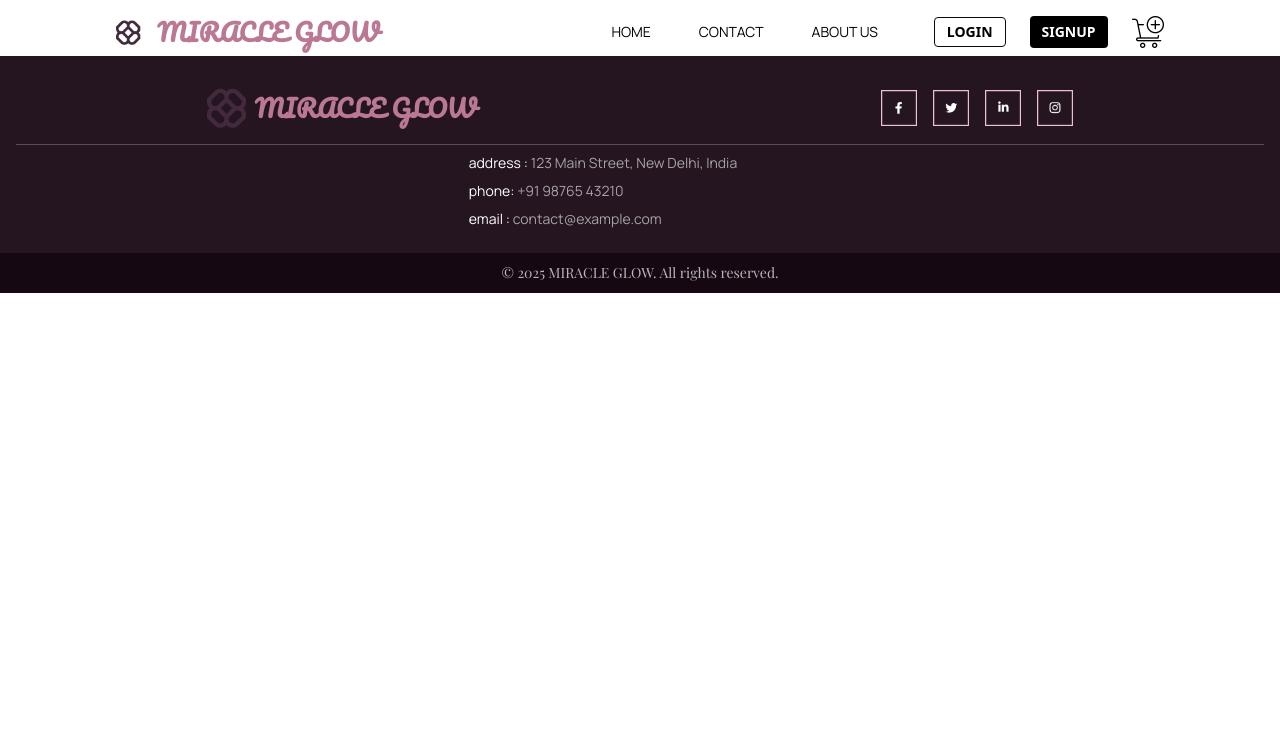
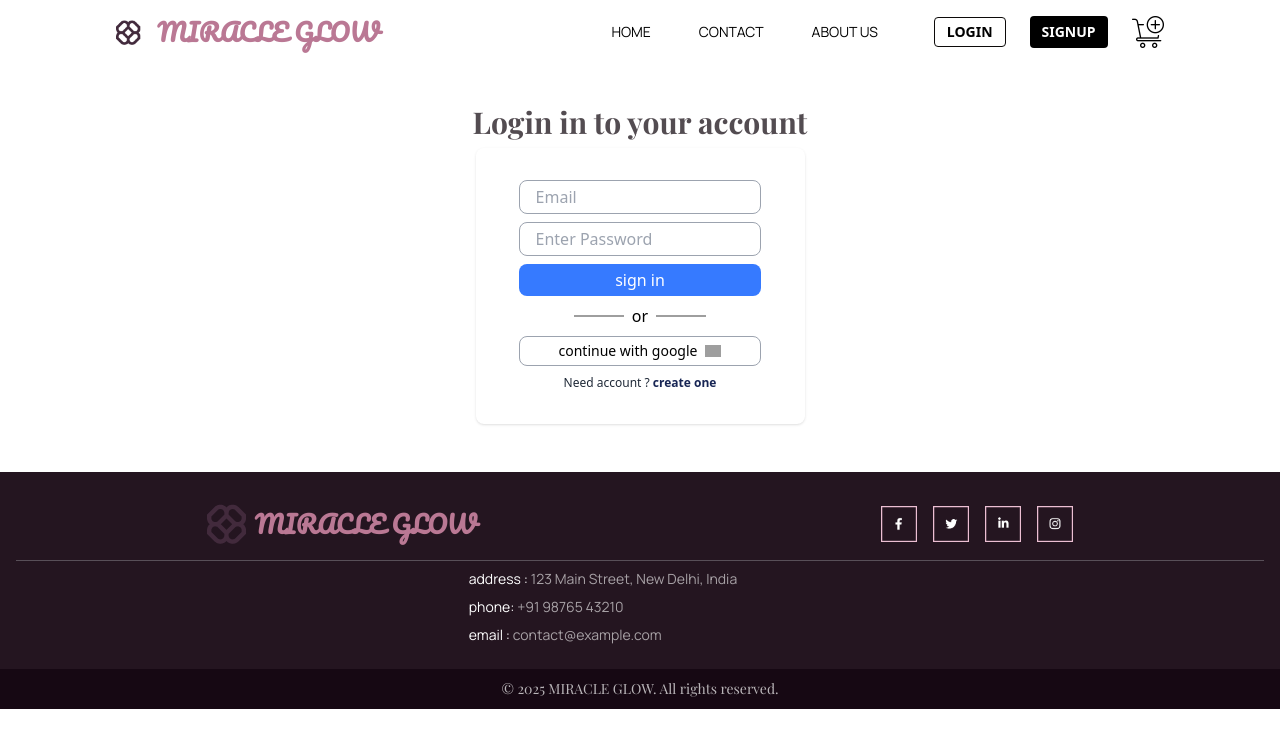
Before and after one commit to vivek0101012/Miracleglow, a React (Vite) app: page /signin in a window 1280 px wide. Shown: the top 748 px of the page. Built offline with nearby package versions, Linux system fonts and the light colour scheme; grey boxes are pictures that could not be loaded.

Commit message:
login pages added

```diff
--- a/src/App.jsx
+++ b/src/App.jsx
@@ -8,6 +8,8 @@ import Footer from "./components/footer"
 import { Cartprovider } from "./context/Cartcontext"
 import Cartpage from "./components/cart"
 import Aboutus from "./components/aboutus"
+import { Signin } from "./components/login"
+import { Signup } from "./components/signin"
 function App(){
 
 
@@ -32,6 +34,9 @@ function App(){
     />
     <Route path="/cart" element={<Cartpage />} />
     <Route path="/aboutus" element={<Aboutus />} />
+    <Route path="/signup" element={<Signup />} />
+
+    <Route path="/signin" element={<Signin />} />
   </Routes>
 <Footer></Footer>
 
--- a/src/components/cart.jsx
+++ b/src/components/cart.jsx
@@ -87,14 +87,23 @@ onClick={()=>{decreasecount(e)}}
 <div className=" w-full flex justify-center items-center">
 
 <div className="flex flex-col  md:flex-row  items-center w-full justify-between max-w-3xl bg-white/30 backdrop-blur-lg shadow-lg rounded-xl p-6 border border-white/40">
-  {/* Left: Summary Details */}
+
   <div className="w-full md:w-2/3 space-y-4 text-gray-800">
     <h2 className="text-2xl font-semibold text-gray-900 border-b pb-2">Cart Summary</h2>
+<div className="flex flex-col">
 
-    <div className="flex justify-between text-lg">
-      <span>Total Items:</span>
-      <span className="font-medium">{cart.length}</span>
+
+{
+  cart.map((e,index)=>(
+    <div key={index} className="flex justify-between text-lg">
+      <span>{e.title} x{e.count}</span>
+      <span className="font-medium font-manrope ">{e.price*e.count}</span>
     </div>
+  ))
+}
+
+    </div>
+
 
     <div className="border-t pt-2 flex justify-between text-xl font-bold">
       <span>Total:</span>
@@ -102,7 +111,6 @@ onClick={()=>{decreasecount(e)}}
     </div>
   </div>
 
-  {/* Right: Checkout Button */}
   <div className="mt-4 md:mt-0">
     <button
       className="px-6 py-3 bg-[#BA7894] text-white font-semibold rounded-lg shadow-md hover:bg-[#a66d85] transition-all
--- /dev/null
+++ b/src/components/login.jsx
@@ -0,0 +1,50 @@
+/* eslint-disable react/prop-types */
+
+import { Link } from "react-router-dom";
+
+
+
+export function Signin(){
+    return  <div className=" flex w-full flex-col p-10 items-center justify-center">
+
+        <h1 className="mt-2 text-center text-3xl font-bold text-[#534c51] font-playfair">Login in to your  account</h1>
+           <div className="shadow mt-2 text-gray- flex rounded-lg  flex-col items-center justify-center  space-y-2 p-8">
+
+
+
+    <Input content={"Email "}></Input>
+    <Input content={"Enter Password"}></Input>
+    <button className="p-1 w-11/12  bg-[#367AFF] active:scale-95 text-white rounded-lg">{"sign in"}</button>
+    <div className="flex flex-row space-x-2 items-center justify-center">
+    <img src="src/images/line.png" className="h-[2px] w-[50px]" alt="" />
+    <h1 className="flex self-center ">{"or"}</h1>
+    <img src="src/images/line.png" alt="" className="h-[2px] w-[50px] " />
+
+    </div>
+
+
+    <div className="flex p-1  space-x-2 flex-row font-normal text-center cursor-pointer text-sm w-11/12 border-[1px] rounded-lg border-gray-400 active:scale-90 justify-center items-center "> <span>{"continue with google "}
+    </span>
+        <img src="https://i.ibb.co/Y7t2FP9B/google.png" alt="google" className=" flex self-center " width={16} alt="" />
+    </div>
+
+    <div className="w-11/12 text-center  text-gray-800 text-[12px]"> {"Need account ? "}
+    <Link to={"/signup"}>
+    <span className="text-blue-950 cursor-pointer font-semibold ">create one</span>
+    </Link>
+
+    </div>
+    </div></div>
+
+
+
+
+
+
+
+    }
+
+    function Input({content}){
+        return <input className="border-gray-400 border-[1px] rounded-lg p-1 w-11/12  px-4 " placeholder={content}/>
+
+    }
--- a/src/components/navbar.jsx
+++ b/src/components/navbar.jsx
@@ -29,8 +29,10 @@ const [isopen,setopen]=useState(false);
     </div>
 
 
-    <div className=" flex  items-center space-x-6 text-sm "> <button className=" border rounded active:scale-90 border-stone-950  font-bold  px-3 py-1  "> LOGIN </button>
-    <button className="text-white active:scale-90 font-bold text-center bg-black px-3 py-1.5 rounded  ">SIGNUP</button>
+    <div className=" flex  items-center space-x-6 text-sm ">
+
+<Link to={"/signin"}><button className=" border rounded active:scale-90 border-stone-950  font-bold  px-3 py-1  "> LOGIN </button></Link>
+<Link to={"/signup"}> <button className="text-white active:scale-90 font-bold text-center bg-black px-3 py-1.5 rounded  ">SIGNUP</button></Link>
    <Link to={"/cart"}> <img src="/images/addtocart.png" className="object-contain active:scale-90 " width={32}></img></Link>
      </div>
 
--- a/src/components/services.jsx
+++ b/src/components/services.jsx
@@ -1,3 +1,5 @@
+/* eslint-disable react/prop-types */
+/* eslint-disable no-unused-vars */
 import { useContext } from "react";
 import { Cartcontext } from "../context/Cartcontext";
 export default function Services (){
@@ -77,40 +79,15 @@ return <div className="py-16 font-playfair">
 <div className=" flex flex-row overflow-auto gap-8  px-6 py-4 scrollbar-hide ">
 {
     services.map((e,index)=>(
-        <div className="  rounded-md  flex flex-col shadow-lg py-2  space-y-2   " key={index}>
 
 
-     <img src={e.image} className="h-40 w-full rounded-t-xl" alt="" />
 
-
-     <div className="flex flex-col  px-4 py-2 space-y-2">
-     <h1 className="font-bold text-nowrap"> {e.title}</h1>
-     <h3>{e.detail}</h3>
-     <h2 className="font-bold font-serif">₹{e.price}</h2>
-
-<div className="flex  justify-center w-full px-4 py-6 space-x-3">
-<button className="rounded-md text-nowrap px-4 py-2 text-white font-semibold
-        bg-[#BA7894] text-center shadow-md hover:bg-[#a66d85] transition-all
-        duration-300 ease-in-out transform hover:scale-105">
-  BOOK NOW
-</button>
-
-        <img src="/images/addtocart.png "
-   onClick={()=>{ console.log(cart);
-
-
-    addtocart(e) }}
-        className="object-contain  active:scale-90" width={36}></img>
-     </div>
+<Card services={e} key={index} ></Card>
 
 
 
 
 
-    </div>
-
-
-        </div>
     ))
 }
 
@@ -124,36 +101,7 @@ return <div className="py-16 font-playfair">
 <div className="  flex flex-row  md:justify-center overflow-auto gap-8  px-6 py-4 scrollbar-hide ">
 {
     Bestseller.map((e,index)=>(
-        <div className="  rounded-md flex flex-col shadow-lg py-2  space-y-2   " key={index}>
-
-
-     <img src={e.image} className="h-40 w-full rounded-t-xl" alt="" />
-
-
-     <div className="flex flex-col  px-4 py-2 space-y-2">
-     <h1 className="font-bold text-nowrap"> {e.title}</h1>
-     <h3>{e.detail}</h3>
-     <h2 className="font-bold font-serif">₹{e.price}</h2>
-
-<div className="flex  justify-center w-full px-4 py-6 space-x-3">
-<button className="rounded-md text-nowrap px-4 py-2 text-white font-semibold
-        bg-[#BA7894] text-center shadow-md hover:bg-[#a66d85] transition-all
-        duration-300 ease-in-out transform hover:scale-105">
-  BOOK NOW
-</button>
-
-        <img src="/images/addtocart.png "     onClick={()=>{ console.log(cart);addtocart(e) }}
- className="object-contain  active:scale-90" width={36}></img>
-     </div>
-
-
-
-
-
-    </div>
-
-
-        </div>
+      <Card services={e} key={index} ></Card>
     ))
 }
 
@@ -166,3 +114,49 @@ return <div className="py-16 font-playfair">
 
 
 }
+
+
+
+export function Card({services}){
+  const { cart, addtocart } = useContext(Cartcontext);
+  const { image, title, detail, price } = services;
+ return <div className="  rounded-md h-[360px] min-w-[240px] flex flex-col shadow-lg py-2  space-y-2   " >
+
+
+     <img src={image} className="h-40 w-full rounded-t-xl" alt="" />
+
+
+     <div className="flex flex-col  px-4 py-2 flex-grow ">
+     <h1 className="font-bold text-lg truncate"> {title}</h1>
+     <h1 className=" text-sm truncate"> {detail}</h1>
+
+     <div className="flex justify-start   items-center w-full   space-x-4 mt-4">
+
+     <h1 className="font-bold text-lg truncate">Price</h1> <h1 className="font-bold text-lg font-serif text-center truncate text-[#a66d85]"> ₹{price}</h1>
+
+     </div>
+
+
+     <div className="flex   items-center w-full px-0   space-x-4 mt-4">
+<button className="rounded-md text-nowrap px-4 py-2 text-white font-semibold
+        bg-[#BA7894] text-center shadow-md hover:bg-[#a66d85] transition-all
+        duration-300 ease-in-out transform hover:scale-105">
+  BOOK NOW
+</button>
+
+        <img src="/images/addtocart.png "
+   onClick={()=>{ console.log(cart);
+
+
+    addtocart(services) }}
+        className="object-contain  active:scale-90" width={36}></img>
+     </div>
+
+
+
+    </div>
+
+
+
+        </div>
+}
--- /dev/null
+++ b/src/components/signin.jsx
@@ -0,0 +1,49 @@
+/* eslint-disable react/prop-types */
+
+import { Link } from "react-router-dom";
+
+export function Signup(){
+
+return <div className=" flex w-full flex-col p-10 items-center justify-center">
+
+
+    <h1 className="mt-2 text-center text-3xl font-bold text-[#534c51] font-playfair">Create  account</h1>
+
+    <div className="shadow mt-8 w-[300px] self-center justify-items-center  text-gray- flex rounded-lg  flex-col items-center justify-center  space-y-2 p-8">
+
+<Input content={"your name"}></Input>
+
+<Input content={"Date of birth"}></Input>
+<Input content={"Email "}></Input>
+<Input content={"Enter Password"}></Input>
+<button className="p-2 w-[200px] bg-[#367AFF] active:scale-95 text-white rounded-lg">{"sign up"}</button>
+<div className="flex flex-row space-x-2 items-center justify-center">
+<img src="src/images/line.png" className="h-[2px] w-[50px]" alt="" />
+<h1 className="flex self-center ">{"or"}</h1>
+<img src="src/images/line.png" alt="" className="h-[2px] w-[50px] " />
+
+</div>
+
+
+<div className="flex p-1.5  space-x-2 flex-row  w-[200px] border-[1px] text-sm cursor-pointer rounded-lg border-gray-400 active:scale-90 justify-center items-center "> <span>{"continue with google "}
+</span>
+    <img src="https://i.ibb.co/Y7t2FP9B/google.png" alt="google"  className=" flex self-center " width={16} alt="" />
+</div>
+
+<div className="w-11/12 text-center text-gray-800 text-[12px]"> {"Already have and account ?  "}
+<Link to={"/signin"}>
+<span className="text-blue-900 font-semibold">{"sign in"}</span>
+</Link>
+
+ </div>
+</div></div>
+
+
+
+
+}
+
+function Input({content}){
+    return <input className="border-gray-400 border-[1px] w-[200px] rounded p-1  px-4 " placeholder={content}/>
+
+}
```
Also changed, not shown: public/images/google.png (added). Lines whose indentation alone changed are shown as unchanged.
